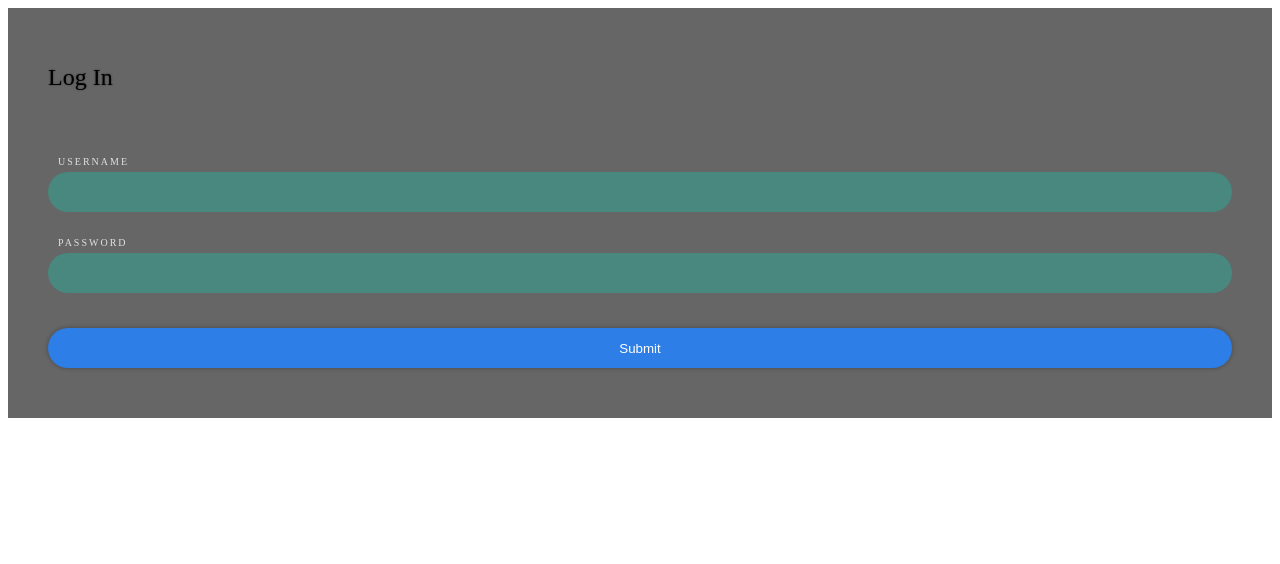
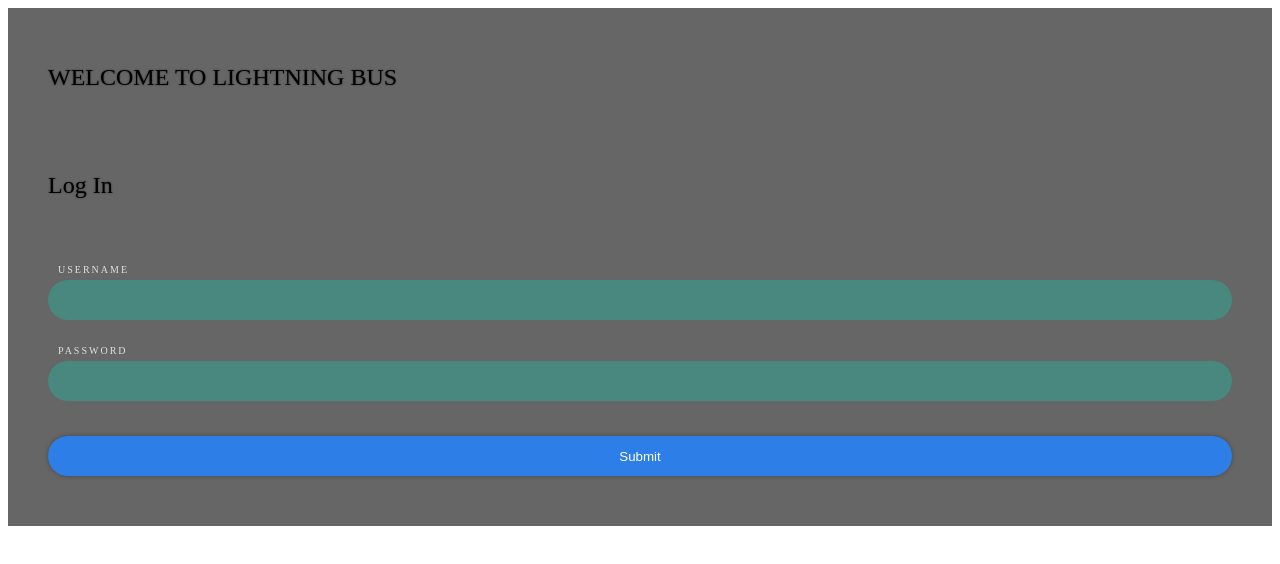
Before and after one commit to VDXKISH/TT8L-02, a plain HTML site: page login.html in a window 1280 px wide. Drawn offline with Linux system fonts and the light colour scheme.

Commit message:
adding head

```diff
--- a/login.html
+++ b/login.html
@@ -3,6 +3,10 @@
 
 <div class="Login">
     <form>
+        <head>
+            <h1>WELCOME TO LIGHTNING BUS</h1>
+        </head>
+
         <h1>Log In</h1>
         <label>Username</label>
         <input type="text">
```
